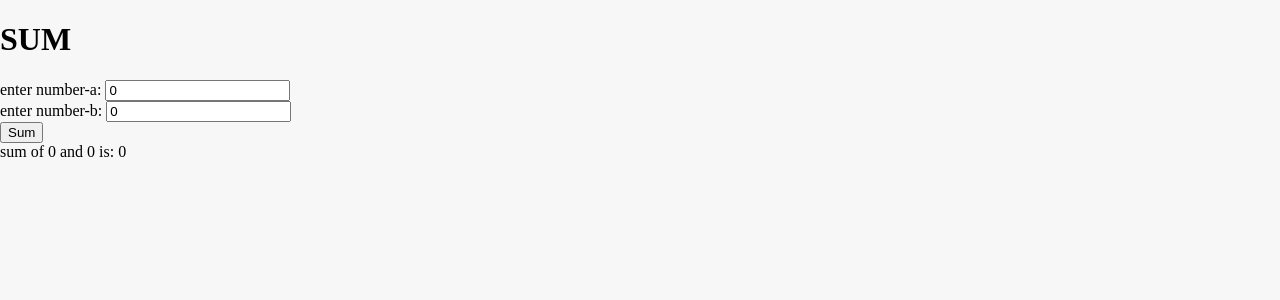
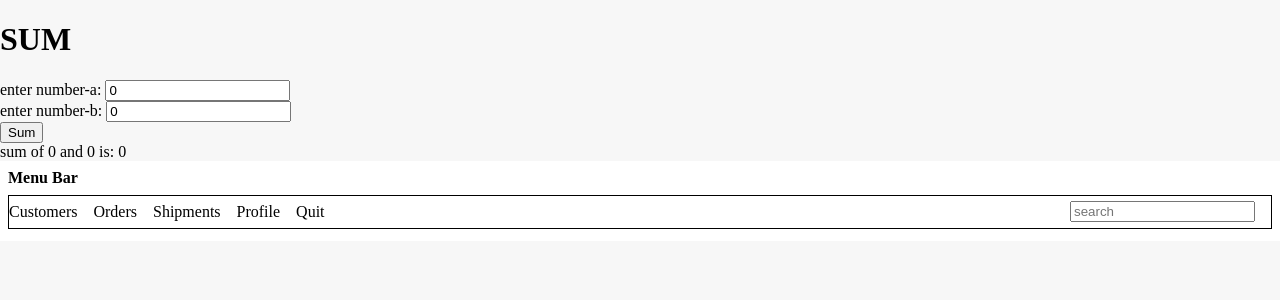
Before and after one commit to nitishnaidi/ng-dashboard, an Angular app: page / in a window 1280 px wide. Shown: the top 300 px of the page. Built offline with nearby package versions, Linux system fonts and the light colour scheme.

Commit message:
Menu bar changes with styles

```diff
--- a/src/app/app.component.html
+++ b/src/app/app.component.html
@@ -13,3 +13,17 @@
 <div>
 sum of {{x}} and {{y}} is: {{z}}
 </div>
+
+<div class="whitebox">
+  <div class="title">Menu Bar</div>
+  <div class="options">
+    <span>Customers</span>
+    <span>Orders</span>
+    <span>Shipments</span>
+    <span>Profile</span>
+    <span>Quit</span>
+    <span class="search">
+      <input type="text" placeholder="search">
+    </span>
+  </div>
+</div>
--- a/src/app/app.component.less
+++ b/src/app/app.component.less
@@ -16,3 +16,26 @@
     height: calc(100vh - 71px);
   }
 }
+
+.whitebox {
+  background-color: white;
+  height: 4em;
+  padding: 0.5em;
+  .title {
+    font-weight: 600;
+    margin-bottom: 0.5em;
+  }
+  .options {
+    margin-top: 0.5em;
+    border: 1px solid black;
+    height: 2em;
+    display: flex;
+    align-items: center;
+    span {
+      margin-right: 1em;
+    }
+    .search {
+      margin-left: auto;
+    }
+  }
+}
```
